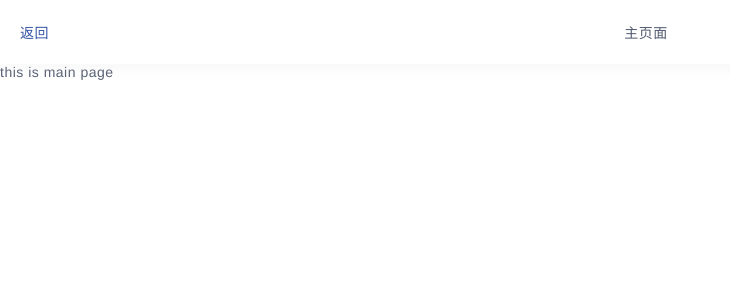
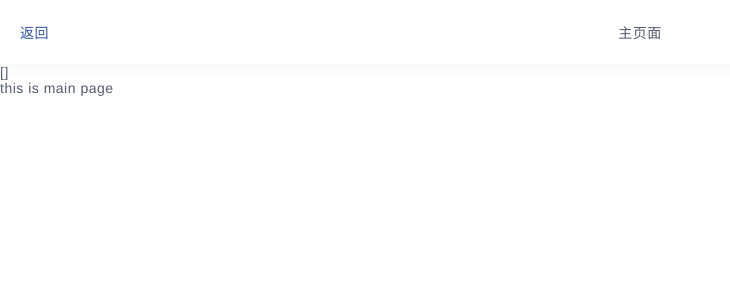
Before and after one commit to martSforever/plain-app, a Vue app: page / in a window 1280 px wide. Shown: the top 300 px of the page, without its empty margins (0-730 px from the left). Built offline with nearby package versions, Linux system fonts and the light colour scheme.

Commit message:
page touch event

```diff
--- a/src/components/page/pl-content.vue
+++ b/src/components/page/pl-content.vue
@@ -1,5 +1,8 @@
 <template>
-    <div class="pl-content">
+    <div class="pl-content" :style="styles">
+        <div>
+            [{{pageLeft}}]
+        </div>
         <slot></slot>
     </div>
 </template>
@@ -11,16 +14,31 @@
         data() {
             return {
                 page: null,
+                pageLeft: null,
             }
         },
         mounted() {
             this.page = this.$plain.$dom.findComponentUpward(this, 'pl-page')
+            this.page.$on('move', (left) => {
+                this.pageLeft = left
+            })
         },
-        computed: {},
+        computed: {
+            styles() {
+                return {
+                    left: `${this.pageLeft}px`
+                }
+            },
+        },
     }
 </script>
 
 <style lang="scss">
     .pl-content {
+        @include public-style;
+        position: relative;
+        background-color: white;
+        width: 100%;
+        flex: 1;
     }
 </style>
--- a/src/components/page/pl-header.vue
+++ b/src/components/page/pl-header.vue
@@ -1,6 +1,6 @@
 <template>
     <div class="pl-header">
-        <div class="pl-header-content-wrapper">
+        <div class="pl-header-content-wrapper" :style="wrapperStyles">
             <div class="pl-header-left">
                 <slot name="left">
                     <pl-back-button/>
@@ -25,6 +25,27 @@
         props: {
             title: {},
         },
+        data() {
+            return {
+                totalWidth: window.screen.width,
+                page: null,
+                pageLeft: null,
+            }
+        },
+        mounted() {
+            this.page = this.$plain.$dom.findComponentUpward(this, 'pl-page')
+            this.page.$on('move', (left) => {
+                this.pageLeft = left
+            })
+        },
+        computed: {
+            wrapperStyles() {
+                return {
+                    left: `${this.pageLeft / 5}px`,
+                    opacity: 1 - ((this.pageLeft / this.totalWidth).toFixed(2) - 0)
+                }
+            },
+        },
     }
 </script>
 
@@ -33,6 +54,7 @@
         height: 64px;
         position: relative;
         z-index: 1;
+        background-color: white;
         .pl-header-content-wrapper {
             height: 100%;
             width: 100%;
@@ -41,6 +63,7 @@
             display: flex;
             align-items: center;
             padding: 0 6px;
+            box-sizing: border-box;
             background-color: white;
             .pl-header-left, .pl-header-right {
                 flex: 1;
--- a/src/components/page/pl-page.vue
+++ b/src/components/page/pl-page.vue
@@ -1,5 +1,5 @@
 <template>
-    <div class="pl-page">
+    <div class="pl-page" @touchstart="touchstart">
         <slot></slot>
     </div>
 </template>
@@ -11,18 +11,45 @@
             name: {},
         },
         data() {
-            return {}
+            return {
+                totalWidth: window.screen.width,
+                left: 0,
+                tempLeft: 0,
+                startX: 0,
+            }
+        },
+        watch: {
+            left(val) {
+                this.$emit('move', val)
+            },
         },
         mounted() {
         },
         beforeDestroy() {
             !!this.name && console.log(this.name + '-->>destroyed');
         },
-        computed: {
-
-        },
+        computed: {},
         methods: {
-
+            touchstart(e) {
+                e.stopPropagation()
+                e.preventDefault()
+                document.body.addEventListener('touchmove', this.touchmove)
+                document.body.addEventListener('touchend', this.touchend)
+                this.tempLeft = this.left
+                this.startX = e.touches[0].clientX
+            },
+            touchmove(e) {
+                e.stopPropagation()
+                e.preventDefault()
+                const durX = e.touches[0].clientX - this.startX
+                this.left = Math.max(0, Math.min(durX + this.tempLeft, this.totalWidth))
+            },
+            touchend(e) {
+                e.stopPropagation()
+                e.preventDefault()
+                document.body.removeEventListener('touchmove', this.touchmove)
+                document.body.removeEventListener('touchend', this.touchend)
+            },
         },
     }
 </script>
@@ -30,8 +57,12 @@
 <style lang="scss">
     .pl-page {
         @include public-style;
-        background-color: white;
-        height: 100%;
-        width: 100%;
+        position: absolute;
+        top: 0;
+        left: 0;
+        right: 0;
+        bottom: 0;
+        display: flex;
+        flex-direction: column;
     }
 </style>
```
